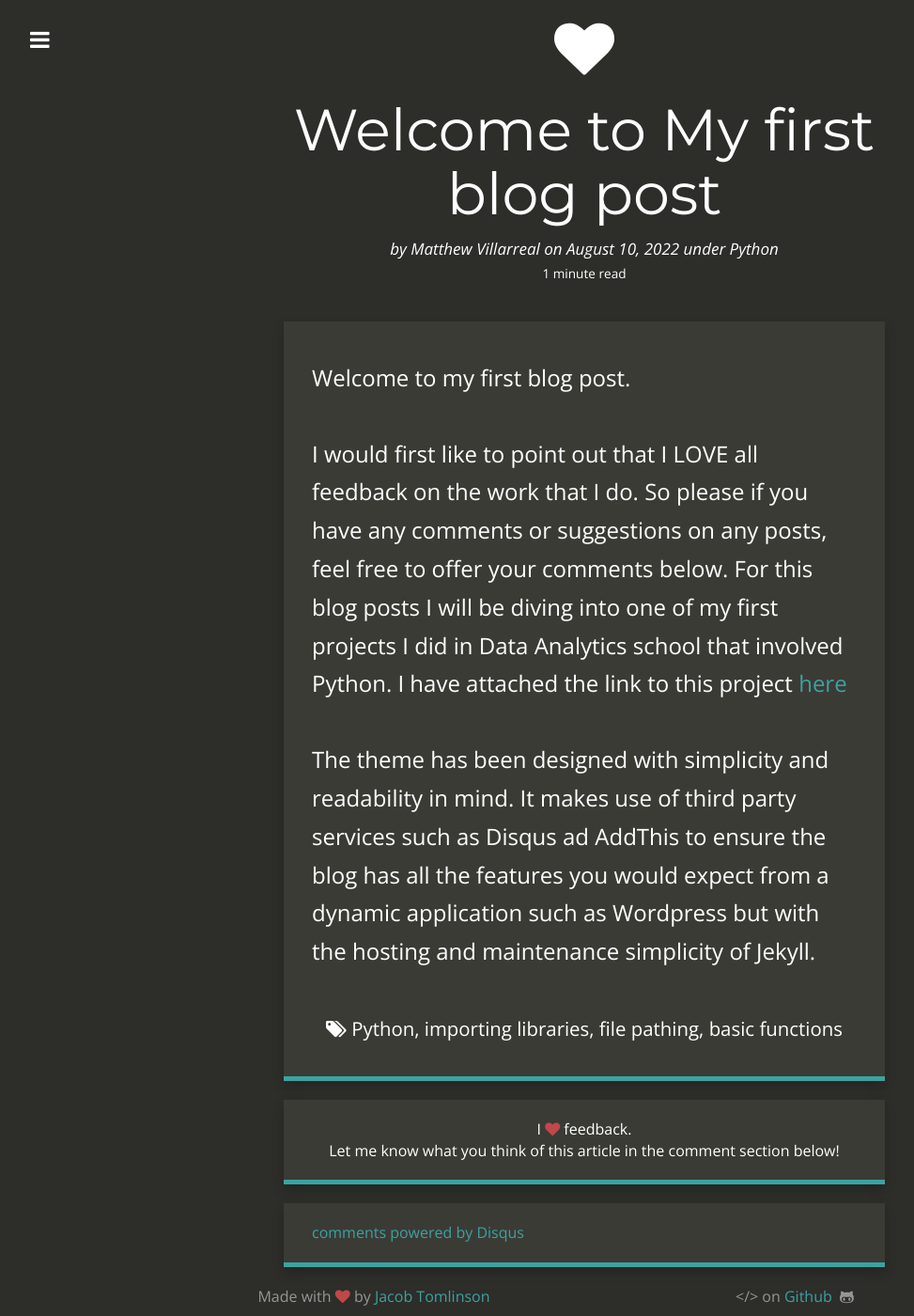
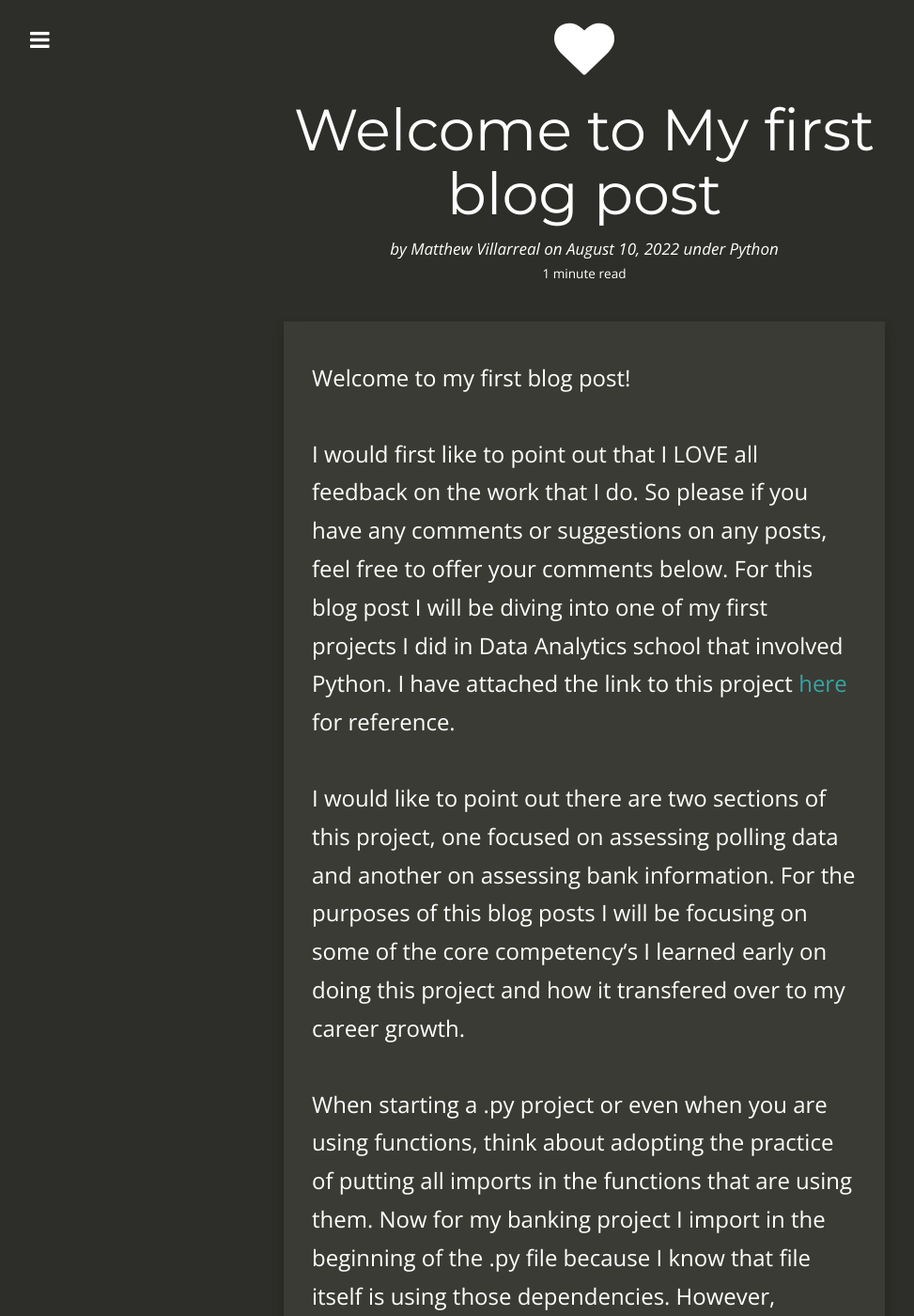
Before and after one commit to Mvillarreal88/mvillarreal88.github.io, a Jekyll site: the page built from _posts/2015-03-23-welcome-to-carte-noir.md, in a window 1280 px wide and 1400 px high. Shown: the whole window at 94% size, without its empty margins (18-991 px from the left). Built offline with Jekyll 4.4.1, drawn with Linux system fonts in a browser that asks for light colours; nearby versions of some CDN libraries; comment, search, counter and statistics services are not loaded; some of the changed text lies outside the part shown.

Commit message:
First topic of blog added

```diff
--- a/_posts/2015-03-23-welcome-to-carte-noir.md
+++ b/_posts/2015-03-23-welcome-to-carte-noir.md
@@ -13,14 +13,13 @@ tags:
  - basic functions
 ---
 
-Welcome to my first blog post.
+Welcome to my first blog post!
 
-I would first like to point out that I LOVE all feedback on the work that I do. So please if you have any comments or suggestions on any posts, feel free to offer your comments below. For this blog posts I will be diving into one of my first projects I did in Data Analytics school that involved Python. I have attached the link to this project [here](https://github.com/Mvillarreal88/Bank-and-Polling-Python-Analysis-)
+I would first like to point out that I LOVE all feedback on the work that I do. So please if you have any comments or suggestions on any posts, feel free to offer your comments below. For this blog post I will be diving into one of my first projects I did in Data Analytics school that involved Python. I have attached the link to this project [here](https://github.com/Mvillarreal88/Bank-and-Polling-Python-Analysis-) for reference.
 
-The theme has been designed with simplicity and readability in mind. It makes
-use of third party services such as Disqus ad AddThis to ensure the blog has
-all the features you would expect from a dynamic application such as Wordpress
-but with the hosting and maintenance simplicity of Jekyll.
+I would like to point out there are two sections of this project, one focused on assessing polling data and another on assessing bank information. For the purposes of this blog posts I will be focusing on some of the core competency's I learned early on doing this project and how it transfered over to my career growth.
+
+When starting a .py project or even when you are using functions, think about adopting the practice of putting all imports in the functions that are using them. Now for my banking project I import in the beginning of the .py file because I know that file itself is using those dependencies. However, imagine you have multiple functions in a project that all are using different libraries inside of them. What I learned early on is to put your imports into the beginning of the functions that use them rather than the top of the module. If I ever want to move my function to another project or module I know that the functionality will work as it has been tested in that environment. I have found this makes it easier for you to deploy functions to other projects and overall makes it easier for others to understrand the dependencies that particular function is using. Now one thing you may see is that you may see a slight speed penalty however, in alot of cases this will be minimal to insignificant.
 
 
 [1]: http://www.jacobtomlinson.co.uk/
```
